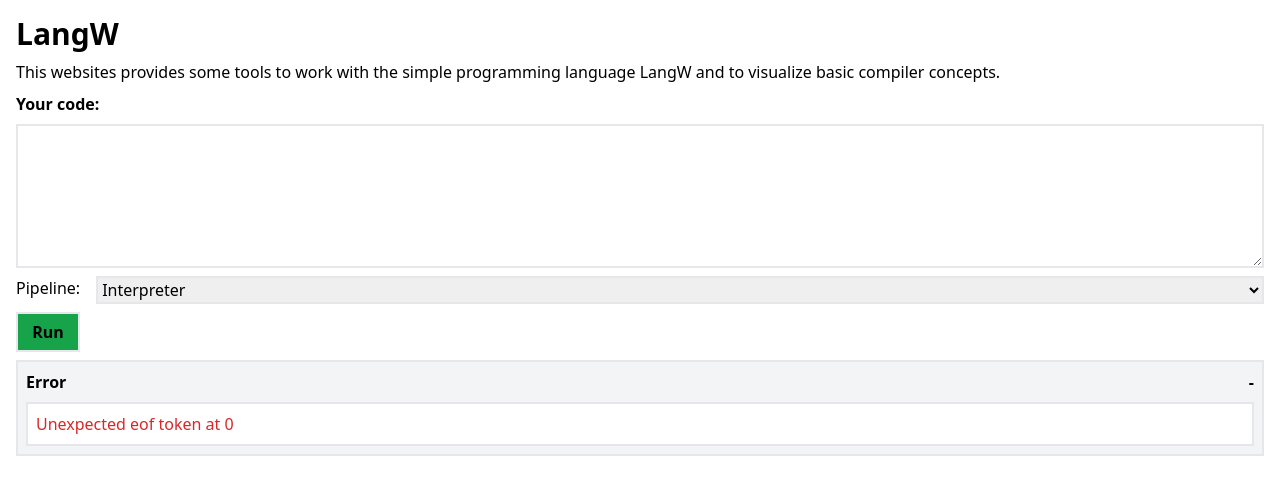
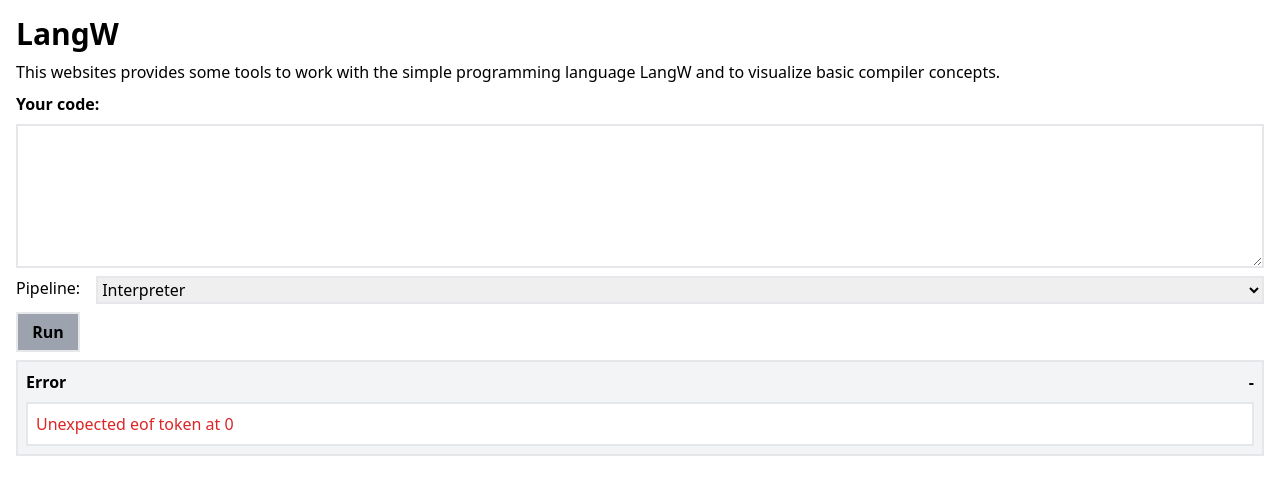
Before and after one commit to skyz1/lang-w, a React (Create React App) app: page / in a window 1280 px wide. Shown: the top 494 px of the page. Built offline with nearby package versions, Linux system fonts and the light colour scheme.

Commit message:
Dissable run button when compilation fails

```diff
--- a/src/App.tsx
+++ b/src/App.tsx
@@ -1,7 +1,7 @@
 import React, { useEffect, useState } from 'react';
 import Collapsible from './Collapsible';
 import { AstNode } from './lang-w/parse';
-import { ExecutionStep, Intermediate, pipeline, Result } from './lang-w/pipeline';
+import { ExecutionStep, Intermediate, Pipeline, pipeline, Result } from './lang-w/pipeline';
 
 const AstTree = (props: {root: AstNode} ) => {
   const rootChildren = props.root.children();
@@ -55,27 +55,34 @@ function App() {
       } catch (e: any) {
         console.log(e);
         setErrorMessage(e.message);
+        setIntermediates([]);
       }
     } else {
       setErrorMessage("Unsupported pipeline");
     }
   }, [pipelineName, code]);
 
+  var pl: Pipeline|undefined = undefined
+  if (pipelineName === "Interpreter" || pipelineName === "Abstract Machine") {
+    pl = pipeline(pipelineName);
+  } else {
+    setErrorMessage("Unsupported pipeline");
+  }
+
   const runCode = () => {
-    if (pipelineName === "Interpreter" || pipelineName === "Abstract Machine") {
-      try {
-        setErrorMessage(undefined);
-        const pl = pipeline(pipelineName);
-        setResult(pl.executionStep(intermediates[intermediates.length - 1].value));
-      } catch (e: any) {
-        console.log(e);
-        setErrorMessage(e.message);
-      }
-    } else {
+    if (pl === undefined) {
       setErrorMessage("Unsupported pipeline");
+      return;
+    }
+
+    try {
+      setErrorMessage(undefined);
+      setResult(pl.executionStep(intermediates[intermediates.length - 1].value));
+    } catch (e: any) {
+      console.log(e);
+      setErrorMessage(e.message);
     }
   }
-  console.log(result);
 
   const resultElements: any = []
   result.forEach((value, key) =>
@@ -85,6 +92,8 @@ function App() {
       <span className='flex-auto'>{value}</span>
     </div>)
   )
+
+  const canRun = pl !== undefined && pl.compilationSteps.length === intermediates.length;
 
   return (
     <div className='flex flex-col m-4 space-y-2'>
@@ -134,7 +143,7 @@ function App() {
           </div>
         </>*/
       }
-      <button className='mt-4 font-bold border-2 bg-green-600 h-10 w-16' onClick={runCode}>Run</button>
+      <button className={`mt-4 font-bold border-2 ${canRun ? "bg-green-600" : "bg-gray-400"} h-10 w-16`} onClick={runCode} disabled={!canRun}>Run</button>
       {
         result.size > 0 && <Collapsible name="Result:">
           <div className='flex flex-col space-y-1'>
```
